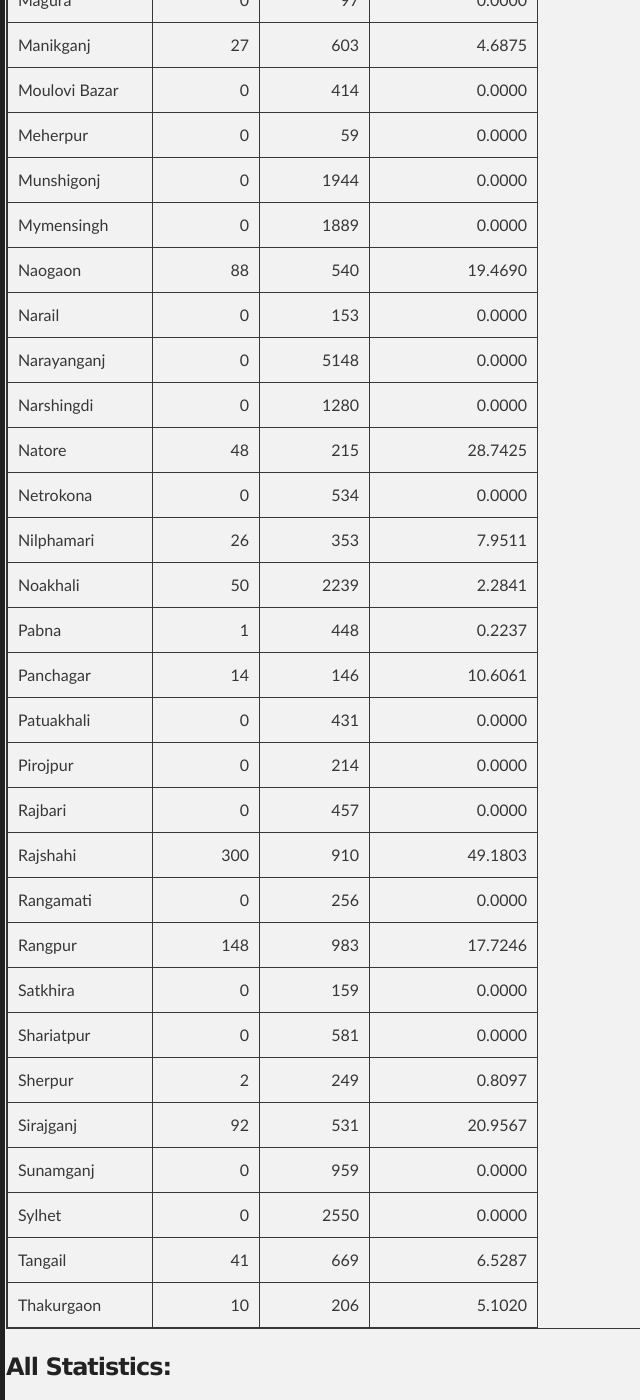
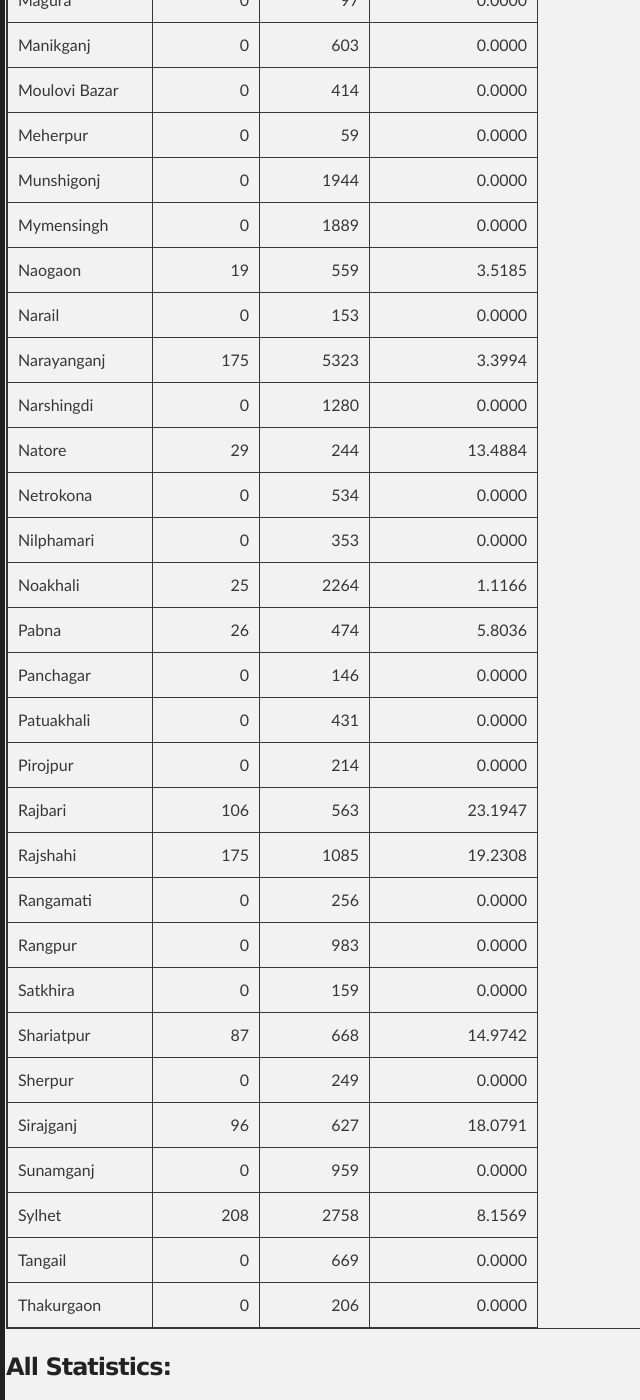
Before and after one commit to promitbasak/covid19bd, a Jekyll site: the page index.html, which Jekyll copies as it is, in a window 1280 px wide and 1400 px high, scrolled down 5741 px. Shown: the whole window, without its empty margins (0-640 px from the left). Built offline with Jekyll 4.4.1, drawn with Linux system fonts in a browser that asks for light colours; some of the changed text lies outside the part shown.

Commit message:
Update index.html

```diff
--- a/index.html
+++ b/index.html
@@ -67,21 +67,21 @@
 </tr></thead>
 <tbody>
 <tr>
-<td>2020-07-04</td>
-<td align="right">3288</td>
-<td align="right">29</td>
-<td align="right">2673</td>
-<td align="right">14727</td>
-<td align="right">159679</td>
-<td align="right">1997</td>
-<td align="right">70721</td>
-<td align="right">86961</td>
-<td align="right">834749</td>
-<td align="right">1.2506</td>
-<td align="right">0.0282</td>
-<td align="right">19.1290</td>
-<td align="right">887.1056</td>
-<td align="right">11.0944</td>
+<td>2020-07-05</td>
+<td align="right">2738</td>
+<td align="right">55</td>
+<td align="right">1904</td>
+<td align="right">13988</td>
+<td align="right">162417</td>
+<td align="right">2052</td>
+<td align="right">72625</td>
+<td align="right">87740</td>
+<td align="right">848737</td>
+<td align="right">1.2634</td>
+<td align="right">0.0283</td>
+<td align="right">19.1363</td>
+<td align="right">902.3167</td>
+<td align="right">11.4000</td>
 </tr>
 </tbody>
 </table>
@@ -89,27 +89,27 @@
         <h3>Graphs:</h3>
         <div class="photo-album">
       <div>
-        <img src="https://raw.githubusercontent.com/promitbasak/Covid-19_bd_extended/master/assests/2020-07-04/Figure_1.png">
+        <img src="https://raw.githubusercontent.com/promitbasak/Covid-19_bd_extended/master/assests/2020-07-05/Figure_1.png">
         <h5>Overall Condition</h5>
       </div>
       <div>
-        <img src="https://raw.githubusercontent.com/promitbasak/Covid-19_bd_extended/master/assests/2020-07-04/Figure_2.png">
+        <img src="https://raw.githubusercontent.com/promitbasak/Covid-19_bd_extended/master/assests/2020-07-05/Figure_2.png">
         <h5>Total Cases</h5>
       </div>
       <div>
-        <img src="https://raw.githubusercontent.com/promitbasak/Covid-19_bd_extended/master/assests/2020-07-04/Figure_8.png">
+        <img src="https://raw.githubusercontent.com/promitbasak/Covid-19_bd_extended/master/assests/2020-07-05/Figure_8.png">
         <h5>Total Deaths</h5>
       </div>
       <div>
-        <img src="https://raw.githubusercontent.com/promitbasak/Covid-19_bd_extended/master/assests/2020-07-04/Figure_24.png">
+        <img src="https://raw.githubusercontent.com/promitbasak/Covid-19_bd_extended/master/assests/2020-07-05/Figure_24.png">
         <h5>District-wise Corona Map</h5>
       </div>
       <div>
-        <img src="https://raw.githubusercontent.com/promitbasak/Covid-19_bd_extended/master/assests/2020-07-04/Figure_20.png">
+        <img src="https://raw.githubusercontent.com/promitbasak/Covid-19_bd_extended/master/assests/2020-07-05/Figure_20.png">
         <h5>BD vs USA: Cases</h5>
       </div>
       <div>
-        <img src="https://raw.githubusercontent.com/promitbasak/Covid-19_bd_extended/master/assests/2020-07-04/Figure_21.png">
+        <img src="https://raw.githubusercontent.com/promitbasak/Covid-19_bd_extended/master/assests/2020-07-05/Figure_21.png">
         <h5>BD vs USA: Deaths</h5>
       </div>
     </div>
@@ -156,21 +156,21 @@
 </tr>
 <tr>
 <td>Bogura</td>
-<td align="right">281</td>
-<td align="right">3199</td>
-<td align="right">9.6299</td>
+<td align="right">108</td>
+<td align="right">3307</td>
+<td align="right">3.3761</td>
 </tr>
 <tr>
 <td>B. Baria</td>
-<td align="right">0</td>
-<td align="right">733</td>
-<td align="right">0.0000</td>
+<td align="right">445</td>
+<td align="right">1178</td>
+<td align="right">60.7094</td>
 </tr>
 <tr>
 <td>Chandpur</td>
-<td align="right">84</td>
-<td align="right">1003</td>
-<td align="right">9.1404</td>
+<td align="right">32</td>
+<td align="right">1035</td>
+<td align="right">3.1904</td>
 </tr>
 <tr>
 <td>Chapainawabganj</td>
@@ -198,39 +198,39 @@
 </tr>
 <tr>
 <td>Cumilla</td>
-<td align="right">0</td>
-<td align="right">3670</td>
-<td align="right">0.0000</td>
+<td align="right">194</td>
+<td align="right">3864</td>
+<td align="right">5.2861</td>
 </tr>
 <tr>
 <td>Dhaka</td>
-<td align="right">0</td>
-<td align="right">27609</td>
-<td align="right">0.0000</td>
+<td align="right">211</td>
+<td align="right">27820</td>
+<td align="right">0.7642</td>
 </tr>
 <tr>
 <td>Dinajpur</td>
-<td align="right">112</td>
+<td align="right">0</td>
 <td align="right">675</td>
-<td align="right">19.8934</td>
+<td align="right">0.0000</td>
 </tr>
 <tr>
 <td>Faridpur</td>
-<td align="right">0</td>
-<td align="right">2047</td>
-<td align="right">0.0000</td>
+<td align="right">397</td>
+<td align="right">2444</td>
+<td align="right">19.3942</td>
 </tr>
 <tr>
 <td>Feni</td>
-<td align="right">0</td>
-<td align="right">786</td>
-<td align="right">0.0000</td>
+<td align="right">106</td>
+<td align="right">892</td>
+<td align="right">13.4860</td>
 </tr>
 <tr>
 <td>Gaibandha</td>
-<td align="right">52</td>
+<td align="right">0</td>
 <td align="right">288</td>
-<td align="right">22.0339</td>
+<td align="right">0.0000</td>
 </tr>
 <tr>
 <td>Gazipur</td>
@@ -240,9 +240,9 @@
 </tr>
 <tr>
 <td>Gopalganj</td>
-<td align="right">0</td>
-<td align="right">684</td>
-<td align="right">0.0000</td>
+<td align="right">115</td>
+<td align="right">799</td>
+<td align="right">16.8129</td>
 </tr>
 <tr>
 <td>Hobiganj</td>
@@ -276,9 +276,9 @@
 </tr>
 <tr>
 <td>Joypurhat</td>
-<td align="right">63</td>
-<td align="right">429</td>
-<td align="right">17.2131</td>
+<td align="right">25</td>
+<td align="right">454</td>
+<td align="right">5.8275</td>
 </tr>
 <tr>
 <td>Khagrachari</td>
@@ -300,75 +300,75 @@
 </tr>
 <tr>
 <td>Kurigram</td>
+<td align="right">0</td>
+<td align="right">149</td>
+<td align="right">0.0000</td>
+</tr>
+<tr>
+<td>Kushtia</td>
+<td align="right">0</td>
+<td align="right">535</td>
+<td align="right">0.0000</td>
+</tr>
+<tr>
+<td>Laksmipur</td>
+<td align="right">18</td>
+<td align="right">947</td>
+<td align="right">1.9376</td>
+</tr>
+<tr>
+<td>Lalmonirhat</td>
+<td align="right">0</td>
+<td align="right">126</td>
+<td align="right">0.0000</td>
+</tr>
+<tr>
+<td>Madaripur</td>
+<td align="right">94</td>
+<td align="right">832</td>
+<td align="right">12.7371</td>
+</tr>
+<tr>
+<td>Magura</td>
+<td align="right">0</td>
+<td align="right">97</td>
+<td align="right">0.0000</td>
+</tr>
+<tr>
+<td>Manikganj</td>
+<td align="right">0</td>
+<td align="right">603</td>
+<td align="right">0.0000</td>
+</tr>
+<tr>
+<td>Moulovi Bazar</td>
+<td align="right">0</td>
+<td align="right">414</td>
+<td align="right">0.0000</td>
+</tr>
+<tr>
+<td>Meherpur</td>
+<td align="right">0</td>
+<td align="right">59</td>
+<td align="right">0.0000</td>
+</tr>
+<tr>
+<td>Munshigonj</td>
+<td align="right">0</td>
+<td align="right">1944</td>
+<td align="right">0.0000</td>
+</tr>
+<tr>
+<td>Mymensingh</td>
+<td align="right">0</td>
+<td align="right">1889</td>
+<td align="right">0.0000</td>
+</tr>
+<tr>
+<td>Naogaon</td>
 <td align="right">19</td>
-<td align="right">149</td>
-<td align="right">14.6154</td>
-</tr>
-<tr>
-<td>Kushtia</td>
-<td align="right">0</td>
-<td align="right">535</td>
-<td align="right">0.0000</td>
-</tr>
-<tr>
-<td>Laksmipur</td>
-<td align="right">43</td>
-<td align="right">929</td>
-<td align="right">4.8533</td>
-</tr>
-<tr>
-<td>Lalmonirhat</td>
-<td align="right">50</td>
-<td align="right">126</td>
-<td align="right">65.7895</td>
-</tr>
-<tr>
-<td>Madaripur</td>
-<td align="right">0</td>
-<td align="right">738</td>
-<td align="right">0.0000</td>
-</tr>
-<tr>
-<td>Magura</td>
-<td align="right">0</td>
-<td align="right">97</td>
-<td align="right">0.0000</td>
-</tr>
-<tr>
-<td>Manikganj</td>
-<td align="right">27</td>
-<td align="right">603</td>
-<td align="right">4.6875</td>
-</tr>
-<tr>
-<td>Moulovi Bazar</td>
-<td align="right">0</td>
-<td align="right">414</td>
-<td align="right">0.0000</td>
-</tr>
-<tr>
-<td>Meherpur</td>
-<td align="right">0</td>
-<td align="right">59</td>
-<td align="right">0.0000</td>
-</tr>
-<tr>
-<td>Munshigonj</td>
-<td align="right">0</td>
-<td align="right">1944</td>
-<td align="right">0.0000</td>
-</tr>
-<tr>
-<td>Mymensingh</td>
-<td align="right">0</td>
-<td align="right">1889</td>
-<td align="right">0.0000</td>
-</tr>
-<tr>
-<td>Naogaon</td>
-<td align="right">88</td>
-<td align="right">540</td>
-<td align="right">19.4690</td>
+<td align="right">559</td>
+<td align="right">3.5185</td>
 </tr>
 <tr>
 <td>Narail</td>
@@ -378,9 +378,9 @@
 </tr>
 <tr>
 <td>Narayanganj</td>
-<td align="right">0</td>
-<td align="right">5148</td>
-<td align="right">0.0000</td>
+<td align="right">175</td>
+<td align="right">5323</td>
+<td align="right">3.3994</td>
 </tr>
 <tr>
 <td>Narshingdi</td>
@@ -390,9 +390,9 @@
 </tr>
 <tr>
 <td>Natore</td>
-<td align="right">48</td>
-<td align="right">215</td>
-<td align="right">28.7425</td>
+<td align="right">29</td>
+<td align="right">244</td>
+<td align="right">13.4884</td>
 </tr>
 <tr>
 <td>Netrokona</td>
@@ -402,27 +402,27 @@
 </tr>
 <tr>
 <td>Nilphamari</td>
+<td align="right">0</td>
+<td align="right">353</td>
+<td align="right">0.0000</td>
+</tr>
+<tr>
+<td>Noakhali</td>
+<td align="right">25</td>
+<td align="right">2264</td>
+<td align="right">1.1166</td>
+</tr>
+<tr>
+<td>Pabna</td>
 <td align="right">26</td>
-<td align="right">353</td>
-<td align="right">7.9511</td>
-</tr>
-<tr>
-<td>Noakhali</td>
-<td align="right">50</td>
-<td align="right">2239</td>
-<td align="right">2.2841</td>
-</tr>
-<tr>
-<td>Pabna</td>
-<td align="right">1</td>
-<td align="right">448</td>
-<td align="right">0.2237</td>
+<td align="right">474</td>
+<td align="right">5.8036</td>
 </tr>
 <tr>
 <td>Panchagar</td>
-<td align="right">14</td>
+<td align="right">0</td>
 <td align="right">146</td>
-<td align="right">10.6061</td>
+<td align="right">0.0000</td>
 </tr>
 <tr>
 <td>Patuakhali</td>
@@ -438,15 +438,15 @@
 </tr>
 <tr>
 <td>Rajbari</td>
-<td align="right">0</td>
-<td align="right">457</td>
-<td align="right">0.0000</td>
+<td align="right">106</td>
+<td align="right">563</td>
+<td align="right">23.1947</td>
 </tr>
 <tr>
 <td>Rajshahi</td>
-<td align="right">300</td>
-<td align="right">910</td>
-<td align="right">49.1803</td>
+<td align="right">175</td>
+<td align="right">1085</td>
+<td align="right">19.2308</td>
 </tr>
 <tr>
 <td>Rangamati</td>
@@ -456,9 +456,9 @@
 </tr>
 <tr>
 <td>Rangpur</td>
-<td align="right">148</td>
+<td align="right">0</td>
 <td align="right">983</td>
-<td align="right">17.7246</td>
+<td align="right">0.0000</td>
 </tr>
 <tr>
 <td>Satkhira</td>
@@ -468,21 +468,21 @@
 </tr>
 <tr>
 <td>Shariatpur</td>
-<td align="right">0</td>
-<td align="right">581</td>
-<td align="right">0.0000</td>
+<td align="right">87</td>
+<td align="right">668</td>
+<td align="right">14.9742</td>
 </tr>
 <tr>
 <td>Sherpur</td>
-<td align="right">2</td>
+<td align="right">0</td>
 <td align="right">249</td>
-<td align="right">0.8097</td>
+<td align="right">0.0000</td>
 </tr>
 <tr>
 <td>Sirajganj</td>
-<td align="right">92</td>
-<td align="right">531</td>
-<td align="right">20.9567</td>
+<td align="right">96</td>
+<td align="right">627</td>
+<td align="right">18.0791</td>
 </tr>
 <tr>
 <td>Sunamganj</td>
@@ -492,21 +492,21 @@
 </tr>
 <tr>
 <td>Sylhet</td>
-<td align="right">0</td>
-<td align="right">2550</td>
-<td align="right">0.0000</td>
+<td align="right">208</td>
+<td align="right">2758</td>
+<td align="right">8.1569</td>
 </tr>
 <tr>
 <td>Tangail</td>
-<td align="right">41</td>
+<td align="right">0</td>
 <td align="right">669</td>
-<td align="right">6.5287</td>
+<td align="right">0.0000</td>
 </tr>
 <tr>
 <td>Thakurgaon</td>
-<td align="right">10</td>
+<td align="right">0</td>
 <td align="right">206</td>
-<td align="right">5.1020</td>
+<td align="right">0.0000</td>
 </tr>
 </tbody></table>
 
@@ -2555,6 +2555,23 @@
 <td align="right">887.1056</td>
 <td align="right">11.0944</td>
 </tr>
+<tr>
+<td>2020-07-05</td>
+<td align="right">2738</td>
+<td align="right">55</td>
+<td align="right">1904</td>
+<td align="right">13988</td>
+<td align="right">162417</td>
+<td align="right">2052</td>
+<td align="right">72625</td>
+<td align="right">87740</td>
+<td align="right">848737</td>
+<td align="right">1.2634</td>
+<td align="right">0.0283</td>
+<td align="right">19.1363</td>
+<td align="right">902.3167</td>
+<td align="right">11.4000</td>
+</tr>
 </tbody></table>
         <p></p>
         <p> Data Sources: Self created dataset which can be found at <a href="https://github.com/promitbasak/Covid-19_bd_extended">this repository</a>. This dataset uses govt issued press releases from <a href="https://corona.gov.bd/press-release">Here</a>, <a href="https://iedcr.gov.bd/">Here</a> and <a href="https://iedcr.gov.bd/website/index.php/component/content/article/11-others/227-pressrelease">Here</a>.</p>
```
Also changed, not shown: other parts of index.html (+1 -1 lines).
